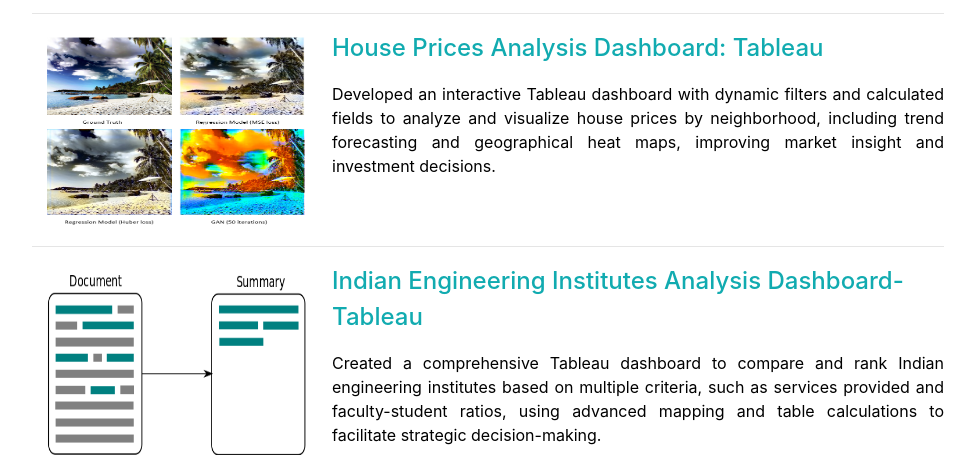
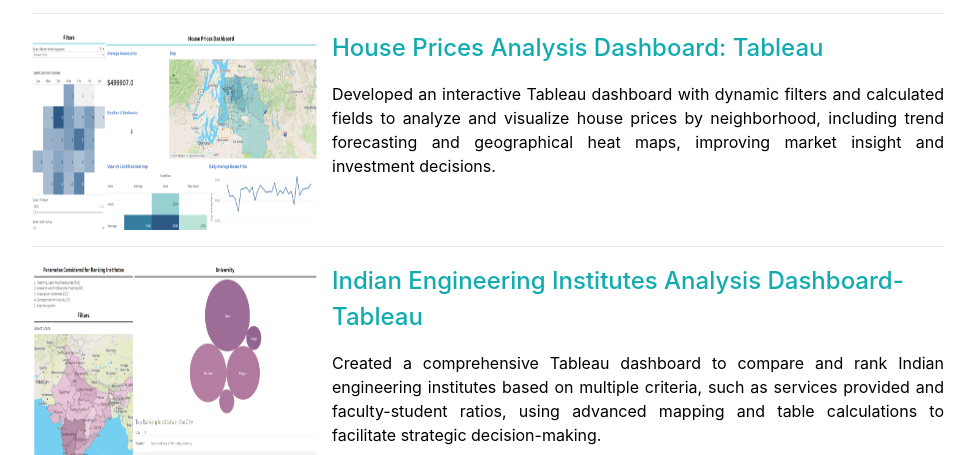
Before and after one commit to umeaimanMerchant/umeaimanMerchant.github.io, a plain HTML site: page index.html in a window 1280 px wide. Shown: the part 4418-4873 px from the top of the page, without its empty margins (288-1263 px from the left). Drawn offline with Linux system fonts and the light colour scheme; a web font is replaced by a local one.

Commit message:
Update index.html

```diff
--- a/index.html
+++ b/index.html
@@ -442,7 +442,7 @@
 	  <!-- 2nd row 1st column -->
 	  <div class="flex-column">
 	    	<a href="https://public.tableau.com/app/profile/aiman.merchant/viz/HousingPriceinUS/Dashboard1" style="text-decoration: none" target=_blank>
-	  	<img src="img/unet-color.png" alt="" style="height:200px;width:300px;padding-right:1vw;">
+	  	<img src="img/housing.png" alt="" style="height:200px;width:300px;padding-right:1vw;">
 	  </div>
 	  <!-- 2nd row 2nd column -->
 	  <div class="flex-column">
@@ -466,7 +466,7 @@
 	  <!-- 3rd row 1st column -->
 	  <div class="flex-column">
 	    	<a href="https://public.tableau.com/app/profile/aiman.merchant/viz/IndianEngineeringUniversity/Dashboard3" style="text-decoration: none" target=_blank>
-	  	<img src="img/summary.png" alt="" style="height:200px;width:300px;padding-right:1vw;">
+	  	<img src="img/engg.png" alt="" style="height:200px;width:300px;padding-right:1vw;">
 	  </div>
 	  <!-- 3rd row 2nd column -->
 	  <div class="flex-column">
```
